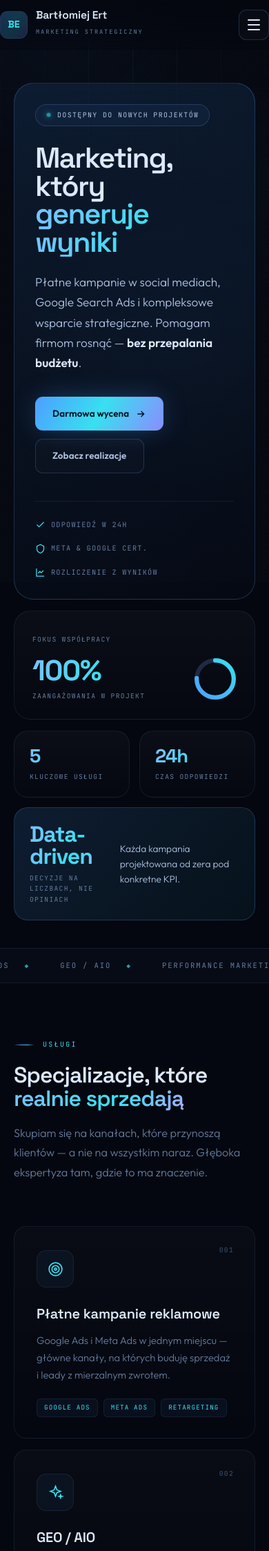
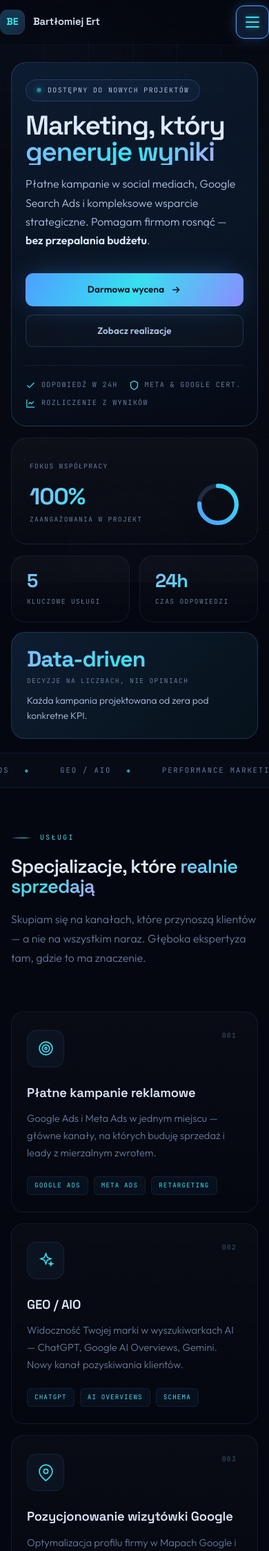
Before and after one commit to HustlerGuy/claude-Portfolio23, a PHP site: page / in a window 390 px wide; the page is wider, and only the part inside the window is pictured. Shown: the top 2248 px of that part at 69% size. Run offline with PHP 8.4, Linux system fonts and the light colour scheme.

Commit message:
Mobile fixes: prevent horizontal overflow (overflow-x clip), fit-to-width on load, high-visibility burger + mobile menu CTA, small-screen breakpoint

```diff
--- a/index.html
+++ b/index.html
@@ -97,6 +97,21 @@
     .hero-bento { grid-template-columns: 1fr; }
     .about-wrap { grid-template-columns: 1fr; gap: 32px; }
     .svc-grid, .steps { grid-template-columns: 1fr; }
+  }
+  @media (max-width: 560px) {
+    .hero { padding: calc(var(--nav-h) + 26px) 0 20px; }
+    .hero-main { padding: 24px 20px; border-radius: 22px; }
+    .hero-h1 { font-size: clamp(2.1rem, 10vw, 3rem); margin: 16px 0 14px; }
+    .hero-copy { font-size: 1rem; }
+    .hero-trust { gap: 10px 16px; margin-top: 26px; padding-top: 20px; }
+    .hero-live .metric-val { font-size: 2.1rem; }
+    .hero-stats { grid-template-columns: 1fr 1fr; }
+    .hstat.feature { flex-direction: column; align-items: flex-start; gap: 10px; }
+    .hstat.feature p { max-width: none; }
+    .svc { padding: 26px 22px 24px; }
+    .svc h3 { font-size: 1.15rem; }
+    .about-card { padding: 30px 24px; }
+    .about-glyph { font-size: 5rem; }
   }
 </style>
 </head>
--- a/style.css
+++ b/style.css
@@ -72,7 +72,7 @@
    2 · RESET
 ─────────────────────────────────────────── */
 *, *::before, *::after { box-sizing: border-box; margin: 0; padding: 0; }
-html { scroll-behavior: smooth; -webkit-text-size-adjust: 100%; }
+html { scroll-behavior: smooth; -webkit-text-size-adjust: 100%; overflow-x: clip; }
 @media (prefers-reduced-motion: reduce) {
   html { scroll-behavior: auto; }
   *, *::before, *::after { animation-duration: 0.001ms !important; transition-duration: 0.01ms !important; }
@@ -83,7 +83,8 @@ body {
   color: var(--text);
   background: var(--bg);
   line-height: 1.6;
-  overflow-x: hidden;
+  overflow-x: clip;
+  max-width: 100%;
   min-height: 100vh;
   -webkit-font-smoothing: antialiased;
   text-rendering: optimizeLegibility;
@@ -237,26 +238,30 @@ button, input, textarea, select { font: inherit; color: inherit; }
 
 /* Mobile nav */
 .nav-burger {
-  display: none; width: 44px; height: 44px; border-radius: 11px; cursor: pointer;
-  border: 1px solid var(--line-2); background: rgba(255,255,255,0.02);
+  display: none; width: 48px; height: 48px; border-radius: 12px; cursor: pointer; flex-shrink: 0;
+  border: 1px solid var(--azure); background: var(--azure-14);
+  box-shadow: 0 0 0 1px rgba(77,159,255,0.12), 0 0 24px -6px rgba(77,159,255,0.5);
   flex-direction: column; align-items: center; justify-content: center; gap: 5px;
+  position: relative; z-index: 260;
 }
-.nav-burger span { width: 18px; height: 2px; background: var(--text); border-radius: 2px; transition: transform .3s var(--ease), opacity .2s; }
+.nav-burger:active { background: var(--azure-22); }
+.nav-burger span { width: 20px; height: 2px; background: var(--cyan); border-radius: 2px; box-shadow: 0 0 6px rgba(56,224,240,0.5); transition: transform .3s var(--ease), opacity .2s; }
 .nav-burger.open span:nth-child(1) { transform: translateY(7px) rotate(45deg); }
 .nav-burger.open span:nth-child(2) { opacity: 0; }
 .nav-burger.open span:nth-child(3) { transform: translateY(-7px) rotate(-45deg); }
 
 .mobile-menu {
   position: fixed; inset: var(--nav-h) 0 auto 0; z-index: 240;
-  background: var(--glass-2); backdrop-filter: blur(22px); -webkit-backdrop-filter: blur(22px);
-  border-bottom: 1px solid var(--line); padding: 22px var(--gutter) 32px;
-  display: flex; flex-direction: column; gap: 6px;
+  background: rgba(5,9,17,0.97); backdrop-filter: blur(22px); -webkit-backdrop-filter: blur(22px);
+  border-bottom: 1px solid var(--line-2); padding: 18px var(--gutter) 28px;
+  display: flex; flex-direction: column; gap: 4px;
+  max-height: calc(100dvh - var(--nav-h)); overflow-y: auto;
   transform: translateY(-12px); opacity: 0; pointer-events: none; transition: transform .4s var(--ease), opacity .3s;
 }
 .mobile-menu.open { transform: translateY(0); opacity: 1; pointer-events: auto; }
-.mobile-menu a { padding: 14px 8px; font-family: var(--ff-disp); font-size: 1.3rem; color: var(--text-soft); border-bottom: 1px solid var(--line); }
-.mobile-menu a:last-of-type { border-bottom: none; }
-.mobile-menu .btn { margin-top: 14px; }
+.mobile-menu a:not(.btn) { padding: 15px 6px; font-family: var(--ff-disp); font-size: 1.25rem; color: var(--text); border-bottom: 1px solid var(--line); }
+.mobile-menu a:not(.btn):last-of-type { border-bottom: none; }
+.mobile-menu .btn { margin-top: 18px; padding: 17px; font-size: 1rem; box-shadow: 0 0 30px -6px rgba(56,224,240,0.6); }
 
 /* ───────────────────────────────────────────
    7 · REVEAL ANIMATION
@@ -271,7 +276,7 @@ button, input, textarea, select { font: inherit; color: inherit; }
 ─────────────────────────────────────────── */
 .card {
   position: relative; background: linear-gradient(180deg, rgba(255,255,255,0.025), rgba(255,255,255,0.005));
-  border: 1px solid var(--line); border-radius: var(--radius); overflow: hidden;
+  border: 1px solid var(--line); border-radius: var(--radius); overflow: hidden; min-width: 0;
   transition: border-color .4s, transform .4s var(--ease), background .4s;
 }
 .card::before {
@@ -425,3 +430,18 @@ button, input, textarea, select { font: inherit; color: inherit; }
   .footer-bottom { flex-direction: column; text-align: center; }
   .cta-banner { flex-direction: column; align-items: flex-start; }
 }
+@media (max-width: 560px) {
+  :root { --nav-h: 64px; --gutter: 16px; }
+  .brand-text small { display: none; }
+  .brand-mark { width: 36px; height: 36px; }
+  .brand-text b { font-size: 0.92rem; }
+  .nav-inner { gap: 12px; }
+  .section { padding: clamp(52px, 14vw, 84px) 0; }
+  .h-sec { font-size: clamp(1.55rem, 7vw, 2.1rem); }
+  .page-hero { padding: calc(var(--nav-h) + 40px) 0 44px; }
+  .page-title { font-size: clamp(2rem, 9.5vw, 2.9rem); }
+  .page-sub, .sub-sec { font-size: 1rem; }
+  .btn { padding: 12px 18px; }
+  .cta-actions, .hero-cta { width: 100%; }
+  .cta-actions .btn, .hero-cta .btn { flex: 1 1 auto; }
+}
```
